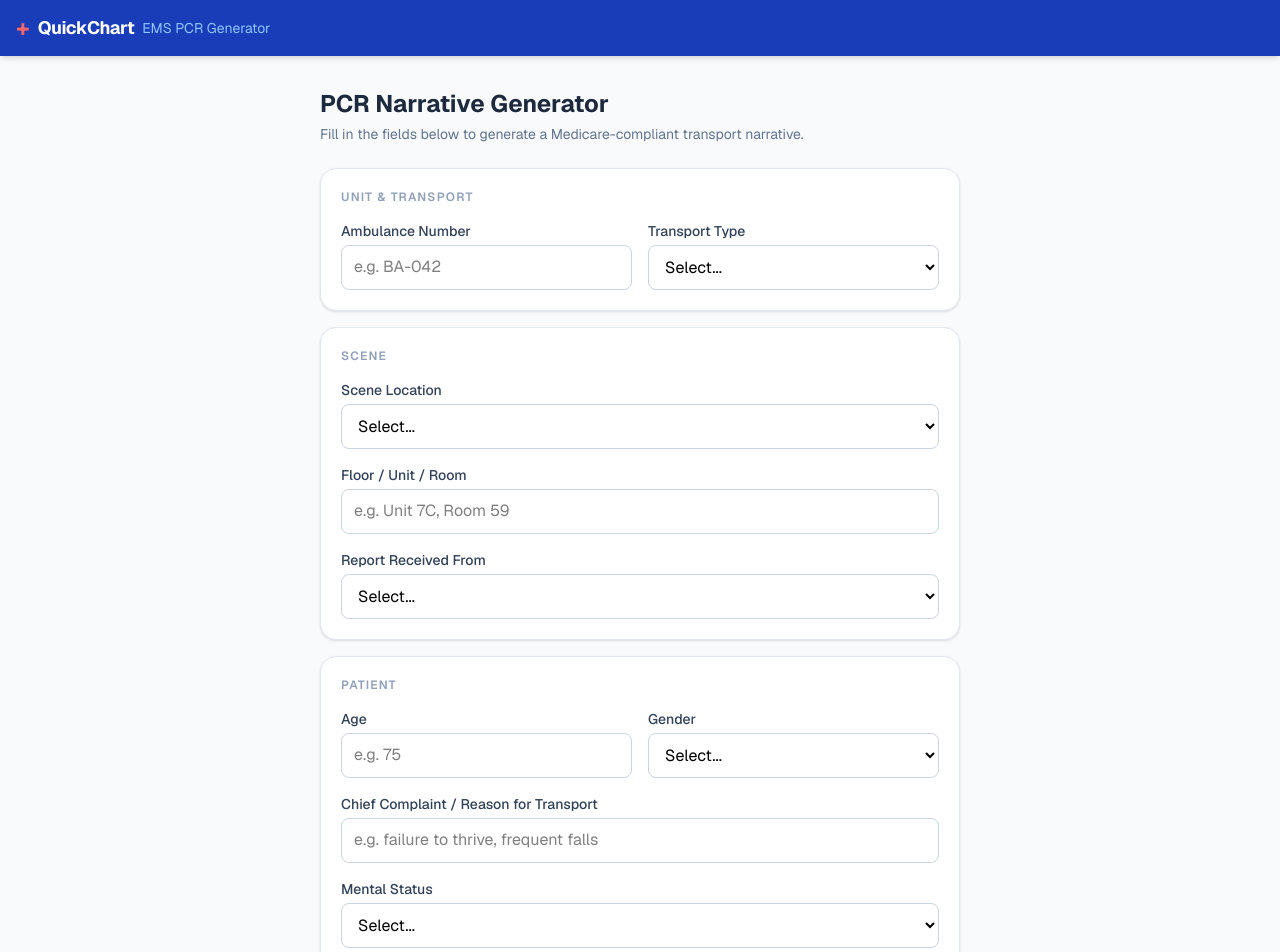
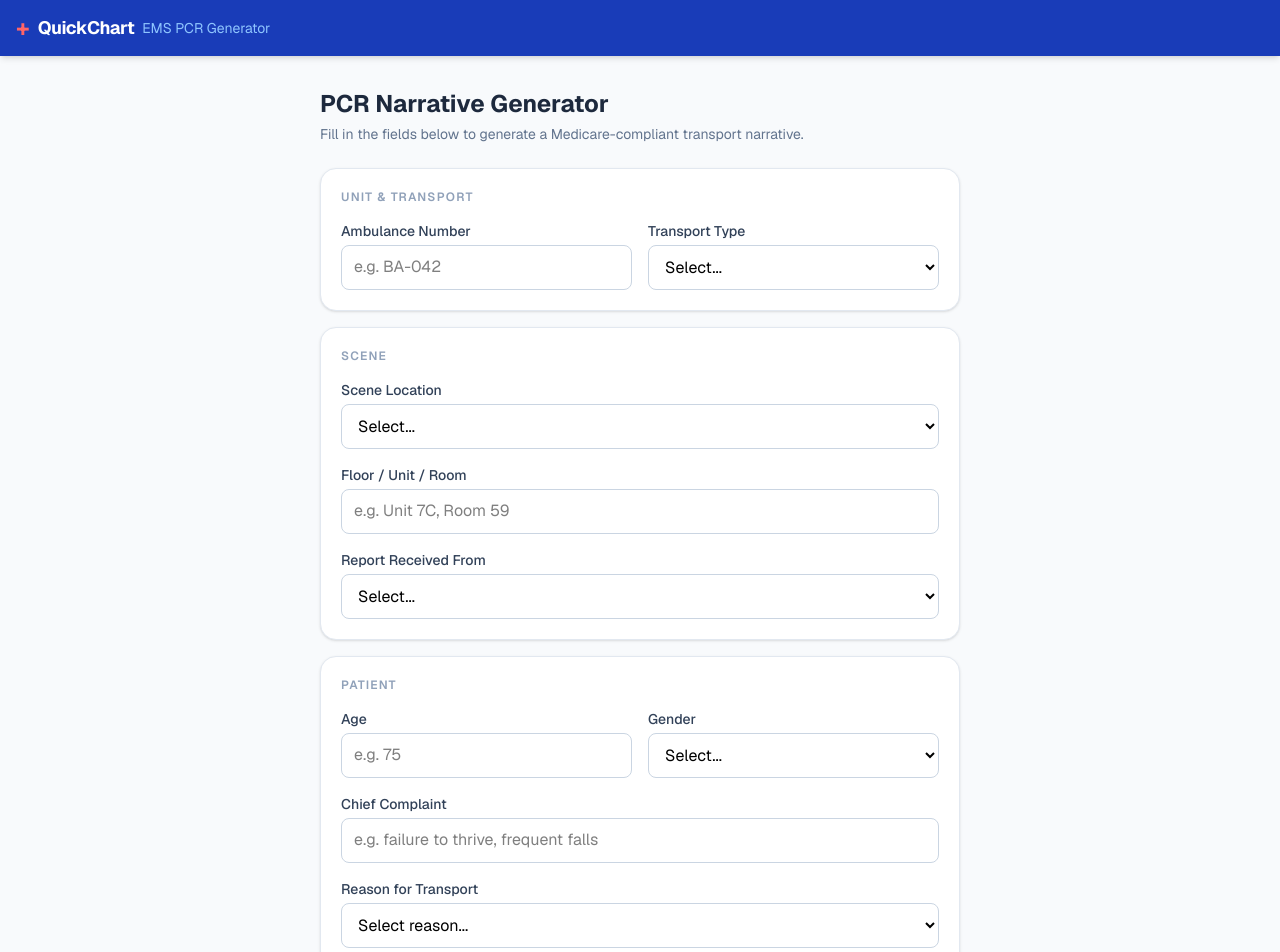
Before and after one commit to emiliootz/QuickChart, a Next.js app: page / in a window 1280 px wide. Shown: the top 952 px of the page. Built offline with nearby package versions, Linux system fonts and the light colour scheme.

Commit message:
Chief Complaint and Reason for Transport are now separate fields

```diff
--- a/components/forms/StructuredForm.tsx
+++ b/components/forms/StructuredForm.tsx
@@ -148,6 +148,12 @@ export default function StructuredForm() {
       patientAge: "",
       patientGender: "",
       chiefComplaint: "",
+      transportReason: "",
+      transportReasonCustom: "",
+      oxygenDelivery: "",
+      oxygenLiters: "",
+      castType: "",
+      sectionType: "",
       mentalStatus: "",
       medicalHistory: "",
       airway: "Patent",
@@ -171,6 +177,7 @@ export default function StructuredForm() {
   const destinationHospitalSystem = watch("destinationHospitalSystem");
   const destinationHospitalName = watch("destinationHospitalName");
   const transportPosition = watch("transportPosition");
+  const transportReason = watch("transportReason");
   const isGenerating = status === "loading" || status === "streaming";
 
   async function onSubmit(data: StructuredFormData) {
@@ -316,7 +323,7 @@ export default function StructuredForm() {
           </Field>
         </div>
 
-        <Field label="Chief Complaint / Reason for Transport">
+        <Field label="Chief Complaint">
           <input
             {...register("chiefComplaint")}
             type="text"
@@ -324,6 +331,79 @@ export default function StructuredForm() {
             className={inputCls}
           />
         </Field>
+
+        <Field label="Reason for Transport">
+          <select {...register("transportReason")} className={inputCls}>
+            <option value="">Select reason...</option>
+            <option value="On oxygen">On oxygen</option>
+            <option value="Has symptoms of heart failure at rest">Has symptoms of heart failure at rest</option>
+            <option value="Is receiving IV fluids">Is receiving IV fluids</option>
+            <option value="Transporting after cardiac catheterization">Transporting after cardiac catheterization</option>
+            <option value="Has uncontrolled epilepsy">Has uncontrolled epilepsy</option>
+            <option value="Has a cast">Has a cast</option>
+            <option value="Is in a neonatal incubator">Is in a neonatal incubator</option>
+            <option value="Is sectioned">Is sectioned</option>
+            <option value="Is sedated">Is sedated</option>
+            <option value="Is in a coma">Is in a coma</option>
+            <option value="Is unable to safely sit upright">Is unable to safely sit upright</option>
+            <option value="Requires two-person assist for all transfers">Requires two-person assist for all transfers</option>
+            <option value="Has severe dementia">Has severe dementia</option>
+            <option value="Is altered mental status">Is altered mental status</option>
+            <option value="Is paralyzed">Is paralyzed</option>
+            <option value="Other">Other</option>
+          </select>
+        </Field>
+
+        {transportReason === "On oxygen" && (
+          <div className="grid grid-cols-2 gap-4">
+            <Field label="Oxygen Delivery Method">
+              <select {...register("oxygenDelivery")} className={inputCls}>
+                <option value="">Select...</option>
+                <option value="nasal cannula">Nasal Cannula</option>
+                <option value="non-rebreather mask">Non-Rebreather Mask</option>
+              </select>
+            </Field>
+            <Field label="Liters per Minute">
+              <input
+                {...register("oxygenLiters")}
+                type="number"
+                placeholder="e.g. 2"
+                className={inputCls}
+              />
+            </Field>
+          </div>
+        )}
+
+        {transportReason === "Has a cast" && (
+          <Field label="Cast Type">
+            <select {...register("castType")} className={inputCls}>
+              <option value="">Select...</option>
+              <option value="Total body cast">Total body cast</option>
+              <option value="Hip cast">Hip cast</option>
+            </select>
+          </Field>
+        )}
+
+        {transportReason === "Is sectioned" && (
+          <Field label="Section">
+            <select {...register("sectionType")} className={inputCls}>
+              <option value="">Select...</option>
+              <option value="Section 12">Section 12</option>
+              <option value="Section 21">Section 21</option>
+            </select>
+          </Field>
+        )}
+
+        {transportReason === "Other" && (
+          <Field label="Reason for Transport (specify)">
+            <input
+              {...register("transportReasonCustom")}
+              type="text"
+              placeholder="Describe reason for transport"
+              className={inputCls}
+            />
+          </Field>
+        )}
 
         <Field label="Mental Status">
           <select {...register("mentalStatus")} className={inputCls}>
--- a/lib/prompts/structured.ts
+++ b/lib/prompts/structured.ts
@@ -69,6 +69,20 @@ export function buildStructuredPrompt(data: StructuredFormData): string {
   const resolvedSkin =
     data.skin === "__other__" ? data.skinCustom : data.skin;
 
+  // Resolve transport reason with conditional details
+  let resolvedTransportReason = "";
+  if (data.transportReason === "Other") {
+    resolvedTransportReason = data.transportReasonCustom || "Other";
+  } else if (data.transportReason === "On oxygen") {
+    resolvedTransportReason = `On oxygen via ${data.oxygenDelivery} at ${data.oxygenLiters} L/min`;
+  } else if (data.transportReason === "Has a cast") {
+    resolvedTransportReason = `Has a cast (${data.castType})`;
+  } else if (data.transportReason === "Is sectioned") {
+    resolvedTransportReason = `Is sectioned (${data.sectionType})`;
+  } else {
+    resolvedTransportReason = data.transportReason;
+  }
+
   const lines = [
     `Write the PCR narrative using the following call data:`,
     ``,
@@ -78,7 +92,8 @@ export function buildStructuredPrompt(data: StructuredFormData): string {
     `Destination: ${resolvedDestination}`,
     `Report Received From: ${data.reportReceivedFrom}`,
     `Patient: ${data.patientAge}-year-old ${data.patientGender}`,
-    `Chief Complaint / Reason for Transport: ${data.chiefComplaint}`,
+    `Chief Complaint: ${data.chiefComplaint}`,
+    `Reason for Transport (Medical Necessity): ${resolvedTransportReason}`,
     `Mental Status: ${data.mentalStatus}`,
     `Medical History: ${data.medicalHistory}`,
     `EMS Assessment — Airway: ${data.airway}`,
--- a/lib/types.ts
+++ b/lib/types.ts
@@ -21,6 +21,12 @@ export interface StructuredFormData {
   patientAge: string;
   patientGender: string;
   chiefComplaint: string;
+  transportReason: string;
+  transportReasonCustom: string;
+  oxygenDelivery: string;
+  oxygenLiters: string;
+  castType: string;
+  sectionType: string;
   mentalStatus: string;
   medicalHistory: string;
   airway: string;
```
